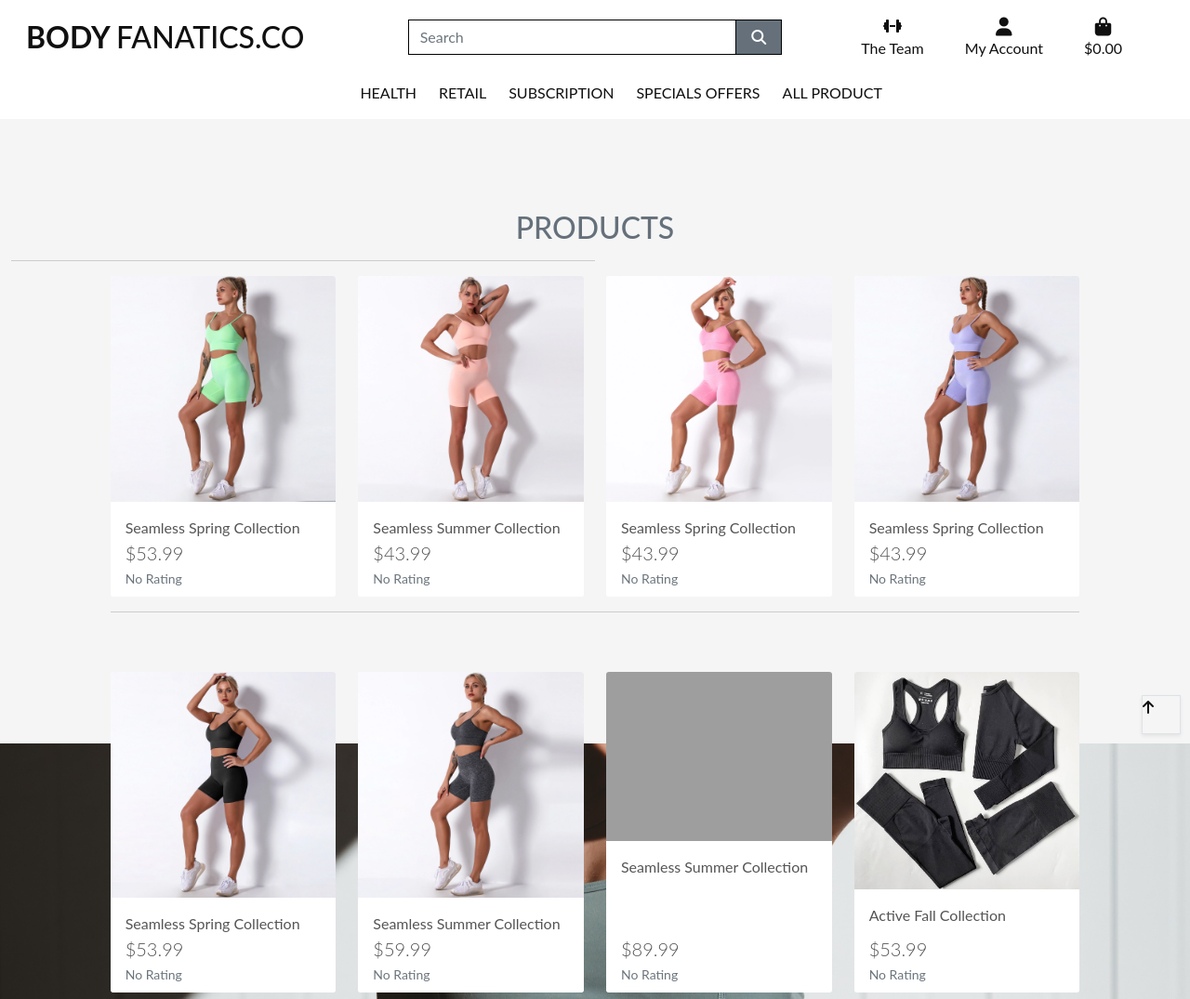
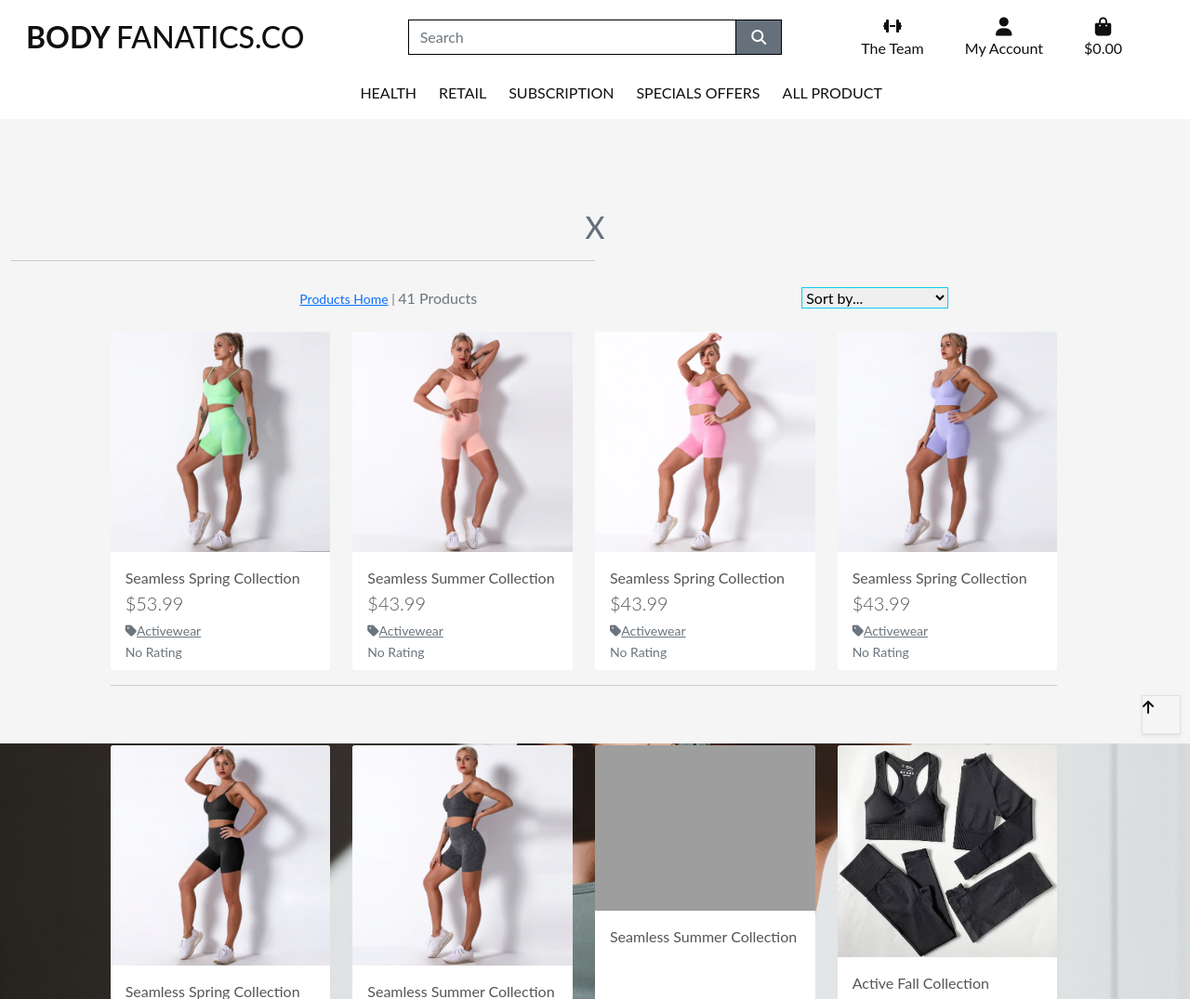
Before and after one commit to Spotarachy/M4-Body-Fanatics, a Django app: page /products/ in a window 1280 px wide. Shown: the top 1075 px of the page at 93% size. Run offline with Django 3.2, Linux system fonts and the light colour scheme; data comes from the database, SQL or seed files in the repository; some libraries are stand-ins or nearby versions; grey boxes are pictures that could not be loaded.

Commit message:
added sorting to page

```diff
--- a/products/templates/products/products.html
+++ b/products/templates/products/products.html
@@ -15,14 +15,49 @@
     <div class="container-fluid">
         <div class="row">
             <div class="col text-center mt-3">
-                <h2 class="logo-font">Products</h2>
+                <h2 class="logo-font">X</h2>
+            <!-- X on my product page /\!! -->
+                {% for c in current_categories %}
+                    <a class="category-badge text-decoration-none" href="{% url 'products' %}?category={{ c.name }}">
+                        <span class="p-2 mt-2 badge badge-white text-black rounded-0 border border-dark">{{ c.friendly_name }}</span>
+                    </a>
+                {% endfor %}
+                <!-- /\ dont know about this part to be albe to filter from the main page!! -->
                 <hr class="w-50 mb-1">
-
             </div>
         </div>
     <div class="row">
         <div class="product-container col-10 offset-1">
-            <div class="row mt-1 mb-2"></div>
+            <div class="row mt-1 mb-2">
+                <div class="product-container col-10 offset-1">
+                    <div class="row mt-1 mb-2">
+                        <div class="col-12 col-md-6 my-auto order-md-last d-flex justify-content-center justify-content-md-end">
+                            <div class="sort-select-wrapper w-50">
+                                <select id="sort-selector" class="custom-select custom-select-sm rounded-0 border border-{% if current_sorting != 'None_None' %}info{% else %}black{% endif %}">
+                                    <option value="reset" {% if current_sorting == 'None_None' %}selected{% endif %}>Sort by...</option>
+                                    <option value="price_asc" {% if current_sorting == 'price_asc' %}selected{% endif %}>Price (low to high)</option>
+                                    <option value="price_desc" {% if current_sorting == 'price_desc' %}selected{% endif %}>Price (high to low)</option>
+                                    <option value="rating_asc" {% if current_sorting == 'rating_asc' %}selected{% endif %}>Rating (low to high)</option>
+                                    <option value="rating_desc" {% if current_sorting == 'rating_desc' %}selected{% endif %}>Rating (high to low)</option>
+                                    <option value="name_asc" {% if current_sorting == 'name_asc' %}selected{% endif %}>Name (A-Z)</option>
+                                    <option value="name_desc" {% if current_sorting == 'name_desc' %}selected{% endif %}>Name (Z-A)</option>
+                                    <option value="category_asc" {% if current_sorting == 'category_asc' %}selected{% endif %}>Category (A-Z)</option>
+                                    <option value="category_desc" {% if current_sorting == 'category_desc' %}selected{% endif %}>Category (Z-A)</option>
+                                </select>
+                            </div>
+                        </div>
+
+        <div class="col-12 col-md-6 order-md-first">
+            <p class="text-muted mt-3 text-center text-md-left">
+                    {% if search_term or current_categories or current_sorting != 'None_None' %}
+                    <span class="small"><a href="{% url 'products' %}">Products Home</a> | </span>
+                    {% endif %}
+                    {{ products|length }} Products{% if search_term %} found for <strong>"{{ search_term }}"</strong>{% endif %}
+                </p>
+            </div>
+        </div>
+    <!-- from the completed project /\ -->
+            </div>
                 <div class="row">
                     {% for product in products %}
                         <div class="col-sm-6 col-md-6 col-lg-4 col-xl-3">
@@ -43,6 +78,13 @@
                             <div class="row">
                                 <div class="col">
                                     <p class="lead mb-0 text-left font-weight-bold">${{ product.price }}</p>
+                        {% if product.category %}
+                            <p class="small mt-1 mb-0">
+                                <a class="text-muted" href="{% url 'products' %}?category={{ product.category.name }}">
+                                    <i class="fas fa-tag mr-1"></i>{{ product.category.friendly_name }}
+                                </a>
+                            </p>
+                        {% endif%}
                         {% if product.rating %}
                             <small class="text-muted"><i class="fas fa-star mr-1"></i>{{ product.rating }} / 5</small>
                             {% else %}
--- a/products/views.py
+++ b/products/views.py
@@ -20,6 +20,8 @@ def all_products(request):
                 sortkey = 'lower_name'
                 products = products.annotate(lower_name=Lower('name'))
 
+            if sortkey == 'category':
+                sortkey = 'category__name'
             if 'direction' in request.GET:
                 direction = request.GET['direction']
                 if direction == 'desc':
--- a/static/css/base.css
+++ b/static/css/base.css
@@ -43,8 +43,8 @@ body {
 @keyframes pulsate {
     0%{
         box-shadow:
-        0 0 25px #fbe0da,
-        0 0 50px #C7CCD1;
+        0 0 25px rgb(243, 255, 240)
+        0 0 50px #5ddcff;
     }
 }
 
@@ -82,8 +82,8 @@ body {
 }
 
 a.category-badge > span.badge:hover {
-    background-color: rgb(243, 255, 240) !important;
-    /* color: red; */
+    background: rgb(243, 255, 240) !important;
+    color: #5ddcff !important;
 }
 
 .btt-button {
@@ -127,6 +127,7 @@ a.category-badge > span.badge:hover {
 /* .border-black {
     border: 1px solid black !important;
 }  */
+
 /* -------------------------------- Media Queries */
 
 /* Slightly larger container on xl screens */
```
Also changed, not shown: products/templates/products/porducts_detail.html (+7 -0 lines). Lines whose indentation alone changed are shown as unchanged.
